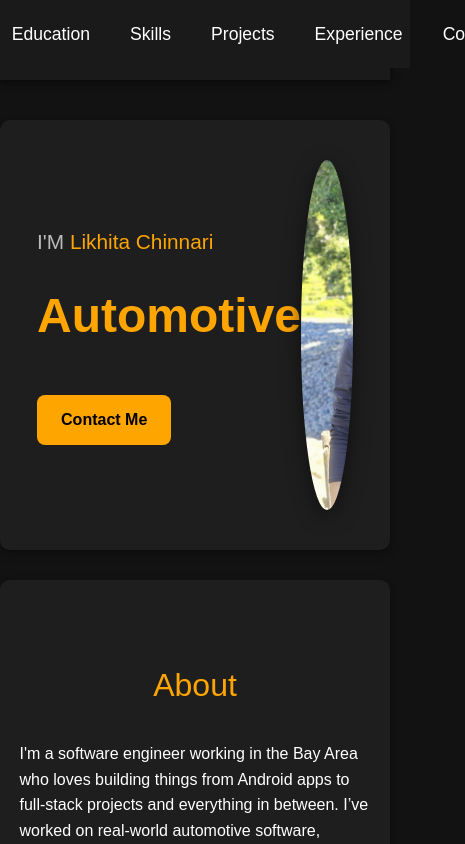
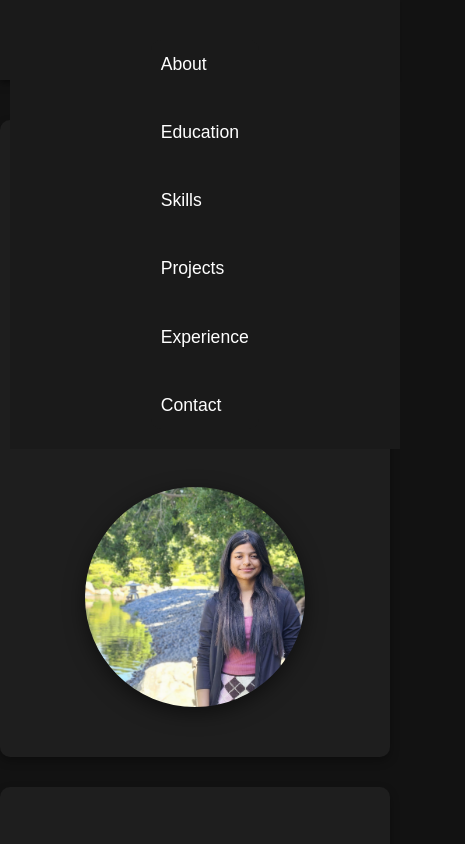
Before and after one commit to likhita-chinnari/portfolio-likhita-chinnari, a Next.js app: page / in a window 390 px wide. Shown: the top 844 px of the page, 465 px wide, since content can reach past the window. Built offline with nearby package versions, Linux system fonts and the light colour scheme.

Commit message:
Changes to make portfolio responsive

```diff
--- a/public/styles.css
+++ b/public/styles.css
@@ -580,3 +580,162 @@ section.fade-out {
     font-size: 1.5rem;
     text-decoration: none;
 }
+
+
+/* ==================== RESPONSIVE DESIGN ==================== */
+
+/* For tablets and smaller desktops (width < 992px) */
+@media (max-width: 992px) {
+    .hero {
+      flex-direction: column;
+      text-align: center;
+      height: auto;
+      padding-top: 120px;
+    }
+
+    .hero-container {
+      flex-direction: column;
+      align-items: center;
+      gap: 20px;
+    }
+
+    .hero-text h1 {
+      font-size: 3rem;
+    }
+
+    .hero-image img {
+      width: 280px;
+      height: 280px;
+    }
+
+    nav ul {
+      gap: 40px;
+    }
+
+    .projects-grid {
+      grid-template-columns: repeat(auto-fit, minmax(250px, 1fr));
+    }
+
+    .skills-grid {
+      justify-content: center;
+    }
+
+    .timeline {
+      padding-left: 60px;
+    }
+
+    .timeline-item .year {
+      left: -100px;
+    }
+
+    .timeline-item .details {
+      margin-left: 60px;
+    }
+  }
+
+  /* For mobile devices (width < 768px) */
+  @media (max-width: 768px) {
+    .hero {
+      flex-direction: column;
+      text-align: center;
+      height: auto;
+      padding: 150px 5% 50px 5%;
+    }
+
+    .hero-container {
+      flex-direction: column;
+      align-items: center;
+      text-align: center;
+    }
+
+    .hero-text p {
+      font-size: 1.2rem;
+    }
+
+    .hero-text h1 {
+      font-size: 2.4rem;
+      line-height: 1.3;
+    }
+
+    .hero-image img {
+      width: 220px;
+      height: 220px;
+      margin-top: 20px;
+    }
+
+    .btn {
+      position: static;
+      margin-top: 20px;
+      padding: 12px 24px;
+      font-size: 1rem;
+    }
+
+    nav ul {
+      flex-direction: column;
+      background-color: #1a1a1a;
+      border-radius: 10px;
+      padding: 10px;
+      margin-top: 20px;
+    }
+
+    .education-grid,
+    .skills-grid {
+      flex-direction: column;
+      align-items: center;
+    }
+
+    .project-card {
+      padding: 20px;
+    }
+
+    .timeline {
+      padding-left: 30px;
+    }
+
+    .timeline-item .year {
+      left: -60px;
+    }
+
+    .timeline-item .details {
+      margin-left: 40px;
+    }
+
+    .contact-info {
+      flex-direction: column;
+      gap: 15px;
+    }
+
+    .social-icons {
+      margin-top: 20px;
+      gap: 20px;
+    }
+  }
+
+  /* For very small devices (width < 480px) */
+  @media (max-width: 480px) {
+    .hero-text h1 {
+      font-size: 2rem;
+    }
+
+    .hero-text p {
+      font-size: 1rem;
+    }
+
+    .container {
+      width: 95%;
+    }
+
+    .education-card,
+    .skill-card,
+    .project-card {
+      width: 100%;
+    }
+
+    .btn {
+      width: 100%;
+    }
+
+    .timeline-item .details {
+      padding: 15px;
+    }
+  }
```
